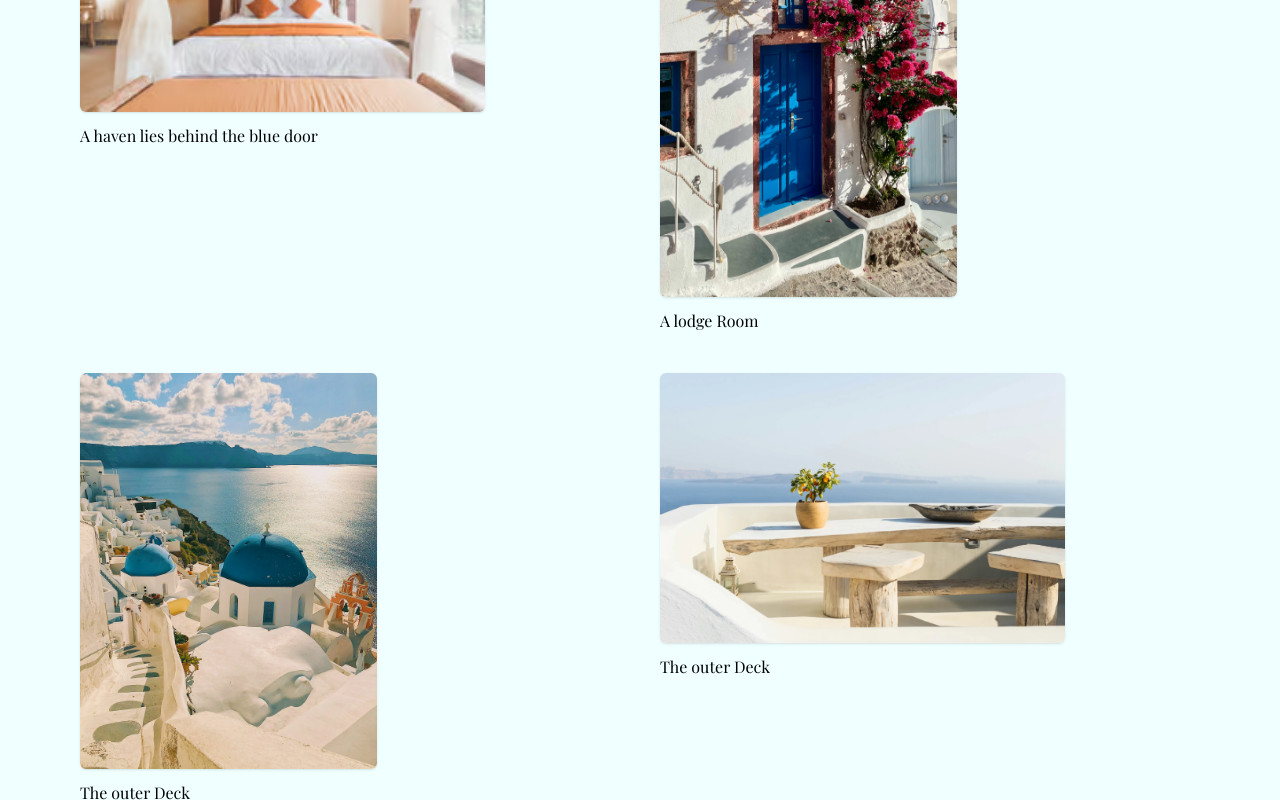
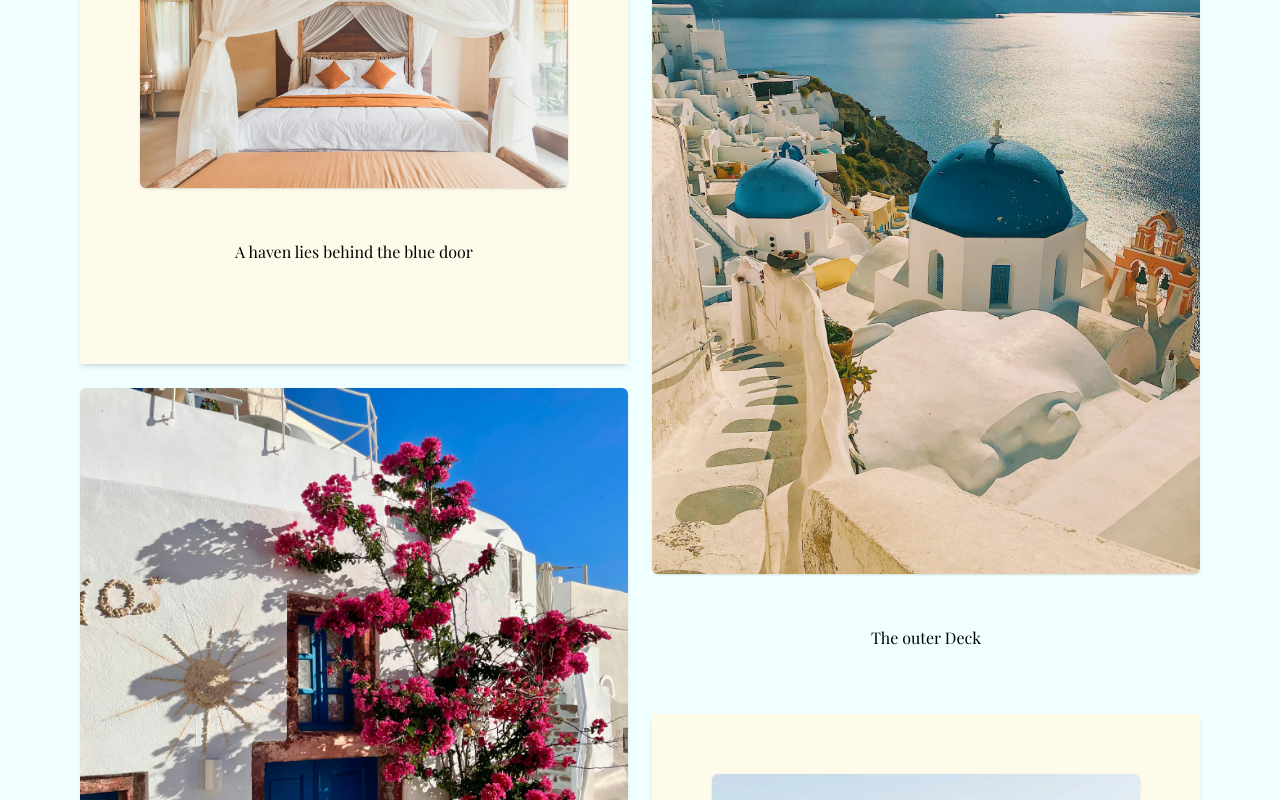
Before and after one commit to Muskan-Shah-6/Shore_guesthouse, a React (Vite) app in the folder shore_guestHouse/: page /gallery in a window 1280 px wide. Shown: the part 1460-2260 px from the top of the page. Built offline with nearby package versions, Linux system fonts and the light colour scheme; a web font is replaced by a local one.

Commit message:
Muskan
Changes done in carousel as well as gallery grid images

```diff
--- a/shore_guestHouse/src/pages/Gallery.jsx
+++ b/shore_guestHouse/src/pages/Gallery.jsx
@@ -58,43 +58,45 @@ const Gallery = () => {
                     <p className='text-md text-black'>Exterior Views</p>
                     <h1 className='text-xl lg:text-5xl sm:text-2xl text-black'>Welcome to Shore Guesthouse</h1>
                 </div>
-                <div className="grid grid-cols-1 md:grid-cols-2 gap-10 mt-20 px-4 sm:px-10 md:px-20">
-                    <div className="text-start" data-aos="fade-up">
+                <div className="columns-1 md:columns-2 gap-6 mt-20 px-4 sm:px-10 md:px-20">
+                    <div className="break-inside-avoid mb-6 p-15 bg-amber-50 shadow-md" data-aos="fade-up">
                         <img
                             src={viewImage1}
                             alt="first_img"
-                            className="w-[75%] md:w-[75%] mx-auto md:mx-0 transition-transform duration-300 hover:scale-105 shadow rounded-md"
+                            className="w-full transition-transform duration-300 hover:scale-105 shadow rounded-md"
+
                         />
-                        <p className="text-black mt-3">A haven lies behind the blue door</p>
+                        <p className="text-black mt-3 text-center p-10">A haven lies behind the blue door</p>
                     </div>
 
-                    <div className="text-start" data-aos="fade-up">
+                    <div className="break-inside-avoid mb-6" data-aos="fade-up">
                         <img
                             src={viewImage2}
                             alt="second_img"
-                            className="w-[55%] md:w-[55%] mx-auto md:mx-0 transition-transform duration-300 hover:scale-105 shadow rounded-md"
+                            className="w-full transition-transform duration-300 hover:shadow-xl hover:scale-105 shadow rounded-md"
                         />
-                        <p className="text-black mt-3">A lodge Room</p>
+                        <p className="text-black mt-3 text-center p-10">A lodge Room</p>
                     </div>
 
-                    <div className="text-start mt-0 sm:-mt-32 md:mt-0" data-aos="fade-up">
+                    <div className="break-inside-avoid mb-6" data-aos="fade-up">
                         <img
                             src={viewImage4}
                             alt="third_img"
-                            className="w-[55%] md:w-[55%] mx-auto md:mx-0 transition-transform duration-300 hover:scale-105 shadow rounded-md"
+                            className="w-full transition-transform duration-300 hover:shadow-xl hover:scale-105 shadow rounded-md"
                         />
-                        <p className="text-black mt-3">The outer Deck</p>
+                        <p className="text-black mt-3 text-center p-10">The outer Deck</p>
                     </div>
 
-                    <div className="text-start" data-aos="fade-up">
+                    <div className="break-inside-avoid mb-6 bg-amber-50 shadow-md p-15" data-aos="fade-up">
                         <img
                             src={viewImage3}
                             alt="fourth_img"
-                            className="w-[75%] md:w-[75%] mx-auto md:mx-0 transition-transform duration-300 hover:scale-105 shadow rounded-md"
+                            className="w-full transition-transform duration-300 hover:scale-105 shadow rounded-md"
                         />
-                        <p className="text-black mt-3">The outer Deck</p>
+                        <p className="text-black mt-3 text-center p-10">The outer Deck</p>
                     </div>
                 </div>
+
             </section>
 
             {/* carousel */}
```
Also changed, not shown: shore_guestHouse/src/assets/images/Gallery/welcome_pg_1.png.
